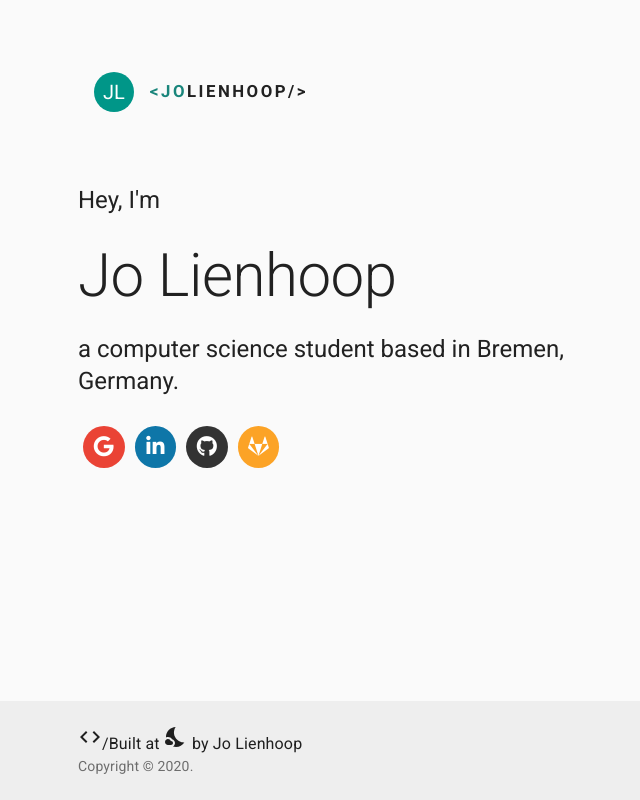
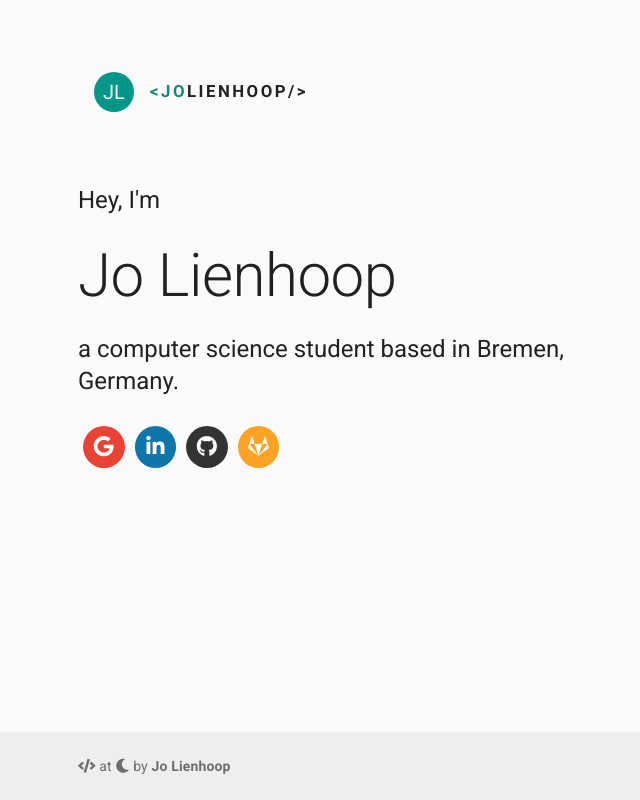
Before and after one commit to JoHoop/personal-website-react, a React (Create React App) app: page / in a window 1280 px wide. Shown: the whole page, without its empty margins (286-926 px from the left). Built offline with nearby package versions, Linux system fonts and the light colour scheme.

Commit message:
Update footer icons

```diff
--- a/src/components/Content.js
+++ b/src/components/Content.js
@@ -4,7 +4,6 @@ import {
     Container,
     Link,
     ListItem,
-    ListItemText,
     ListItemAvatar,
     Avatar,
 } from "@material-ui/core";
--- a/src/components/Copyright.js
+++ b/src/components/Copyright.js
@@ -1,11 +1,20 @@
 import React from "react";
-import { Typography } from "@material-ui/core";
+import { Typography, Link } from "@material-ui/core";
+import Resume from "../resume.json";
 
 export const Copyright = () => {
     return (
         <Typography variant="body2" color="textSecondary">
-            {"Copyright ©"} {new Date().getFullYear()}
-            {"."}
+            <i className="fas fa-code" /> at <i className="fas fa-moon" /> by{" "}
+            <Link
+                color="inherit"
+                underline="none"
+                href="https://github.com/JoHoop"
+                target="_blank"
+                rel="noopener noreferrer"
+            >
+                <strong>{Resume.basics.name}</strong>
+            </Link>
         </Typography>
     );
 };
--- a/src/components/Footer.js
+++ b/src/components/Footer.js
@@ -1,26 +1,11 @@
 import React from "react";
-import { Typography, Container, Link } from "@material-ui/core";
-import CodeIcon from "@material-ui/icons/Code";
-import NightsStayIcon from "@material-ui/icons/NightsStay";
+import { Container } from "@material-ui/core";
 import { Copyright } from "./Copyright";
-import Resume from "../resume.json";
 
 export const Footer = (props) => {
     return (
         <footer className={props.footerClasses}>
             <Container maxWidth="sm">
-                <Typography variant="body1">
-                    <Link
-                        color="inherit"
-                        underline="none"
-                        href="https://github.com/JoHoop/react-dev-card"
-                        target="_blank"
-                        rel="noopener noreferrer"
-                    >
-                        <CodeIcon />
-                        /Built at <NightsStayIcon /> by {Resume.basics.name}
-                    </Link>
-                </Typography>
                 <Copyright />
             </Container>
         </footer>
--- a/src/resume.json
+++ b/src/resume.json
@@ -9,6 +9,7 @@
         "picture": "jo.png",
         "x_title": "Hey, I'm",
         "summary": "a computer science student based in Bremen, Germany.",
+        "url": "https://react-dev-card.vercel.app/",
         "location": {
             "address": "XX XXXXXstreet",
             "postalCode": "XXXXX",
```
